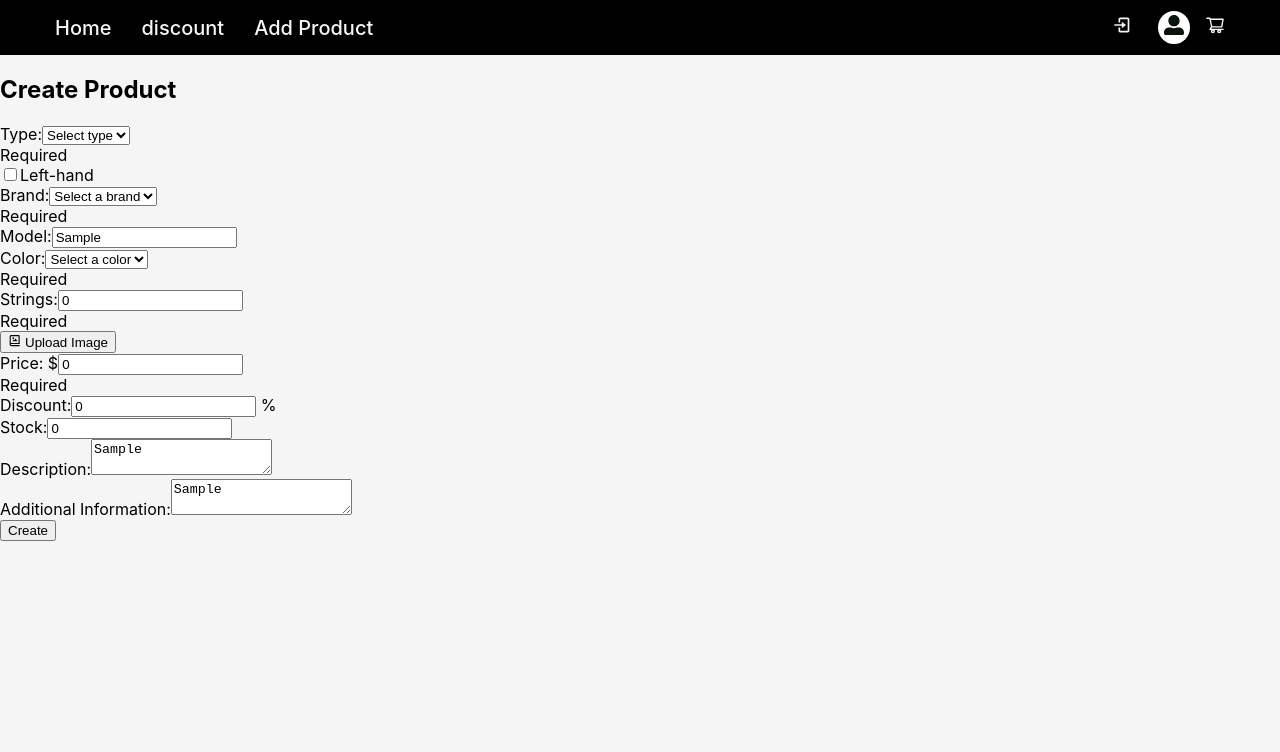
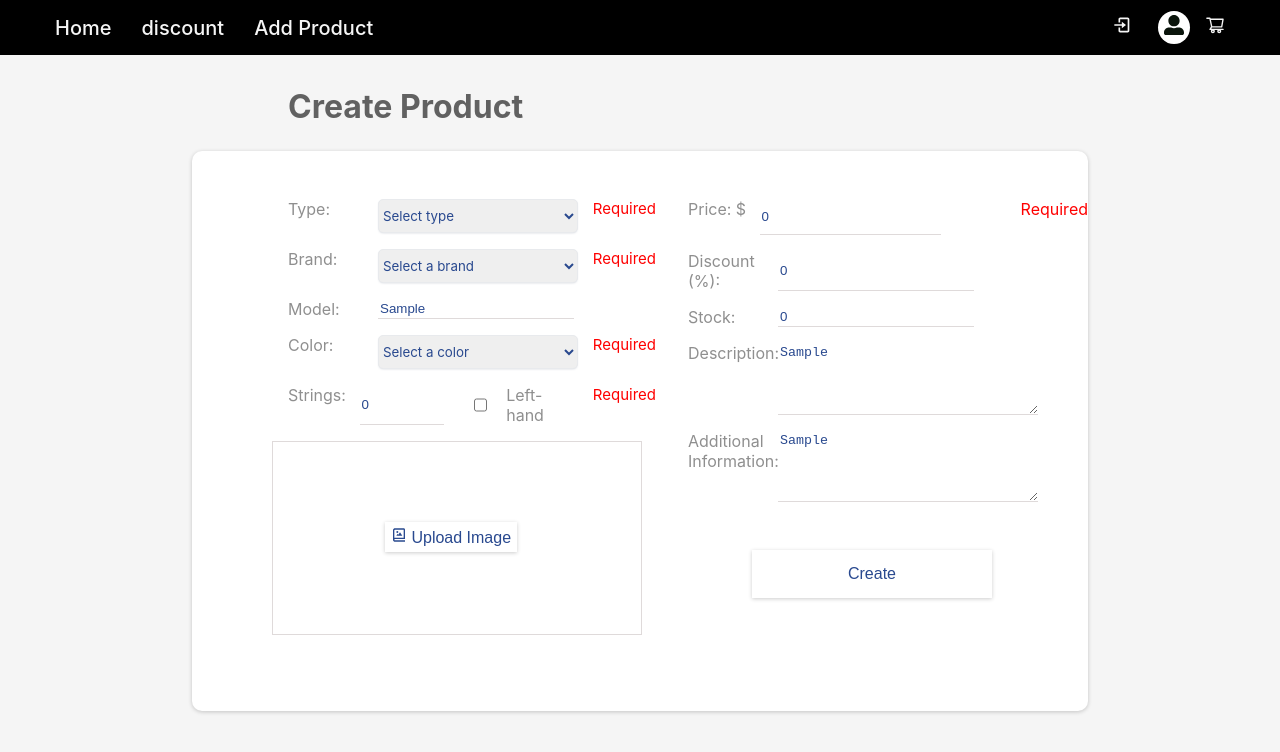
Before and after one commit to djaroldito/e-guitar-REACT, a React (Create React App) app in the folder client/: page /newProduct in a window 1280 px wide. Both pictures are taken after typing "Sample", "Sample", "Sample" into the empty fields and a click on the button "Create". Shown: the top 752 px of the page. Built offline with nearby package versions, Linux system fonts and the light colour scheme; a web font is replaced by a local one.

Commit message:
ProductForm actualizacion de estilos

```diff
--- a/client/src/routes/components/ProductForm/PreviewImage.js
+++ b/client/src/routes/components/ProductForm/PreviewImage.js
@@ -1,5 +1,6 @@
-import { useState, useEffect } from "react"
-import { FaTimes } from "react-icons/fa"
+import { useState, useEffect } from "react";
+import { FaTimes } from "react-icons/fa";
+import "./ProductForm.css";
 
 export const PreviewImage = ({ file, handleDelete }) => {
 	const [preview, setPreview] = useState("")
@@ -17,10 +18,10 @@ export const PreviewImage = ({ file, handleDelete }) => {
 	}, [file])
 
 	return (
-		<div style={{ display: "inline-block", position: "relative" }}>
+		<div className="prdImg"/* style={{ display: "inline-block", position: "relative"}} */>
 			{preview ? (
 				<>
-					<img src={preview} alt='Preview' width='200px' height='200px' />
+					<img src={preview} alt='Preview' width='100px' height='100px' />
 					<FaTimes
 						style={{ position: "absolute", zIndex: "1", cursor: "pointer" }}
 						onClick={handleDelete}
--- a/client/src/routes/components/ProductForm/ProductForm.css
+++ b/client/src/routes/components/ProductForm/ProductForm.css
@@ -2,17 +2,20 @@
 
 .prdHeader h2 {
     margin: 0;
-    padding-top: 1rem;
+    padding-top: 2rem;
     font-size: 2rem;
-    text-align: center;
+    text-align: left;
+    margin-left: 9em;
+    color: rgb(97, 97, 97);
 }
 /* BODY ---------------------------------------------------- */
+
 .prdFormContiner {
     height: 70vh;
     width: 70vw;
     margin-left: auto;
     margin-right: auto;
-    margin-top: 40px;
+    margin-top: 25px;
     border-radius: 10px;
     background-color: rgb(255, 255, 255);
     box-shadow: 0 1px 4px rgba(0, 0, 0, 0.2);
@@ -23,43 +26,145 @@
     display: grid;
     grid-template-columns: 50% 50%;
     height: 100%;
+    margin-left: 2em;
 }
 
 .prdGrid div {
     margin-bottom: 1em;
 }
 
+.prdErrorMsj {
+    color: red;
+    font-size: 15px;
+    margin-left: 1em;
+}
+
+.prdMarginError {
+    margin-left: 5em;
+    color: red
+}
+
+.prdInput, .prdString {
+    border: none;
+    border-bottom: 1px solid rgb(223, 218, 218);
+    outline: none;
+    color: rgb(41, 73, 143);
+}
+
+.prdInput {
+    width: 12rem;
+}
+
+.prdInput.textArea {
+    width: 16rem;
+    height: 5em;
+}
+
+.prdString {
+    width: 6em;
+    margin-right: 2em;
+}
+
+.prdSelect {
+    width: 15em;
+    position: relative;
+    border: 1px solid #E8EAED;
+    border-radius: 5px;
+    box-shadow: 0 1px 3px -2px #9098A9;
+    cursor: pointer;
+    font-family: inherit;
+    transition: all 150ms ease;
+    color: rgb(41, 73, 143);
+}
+
+.prdSelect:focus{
+    outline: none;
+    border-color: #eb984e;
+    box-shadow: 0 0 0 2px rgba(#a4b6ca,.2);
+}
+
+.prdSelect:hover {
+    color: rgb(97, 97, 97);
+}
+
 .prdFeatures, .prdValuation {
     display: block;
     margin-top: 3em;
     margin-left: 1em;
+    height: 60vh;
 }
 
-.prdFeatures label {
-    background-color: pink;
-    width: 100px;
-    margin-right: 1em;
+.prdFeatures {
+    margin-left: 3em;
 }
 
-.prdFormType {
-    display: flex;
-    background-color: green;
+.prdFeatures label, .prdValuation label {
+    width: 90px;
+    margin-left: 1em;
+    color: rgb(143, 143, 143)
 }
 
-.prdLefthand {
-    margin-left: 2em;
+.prdFormType, .prdFormBrand, .prdFormModel, .prdColor, .prdStrings, .prdPrice, .prdDiscount, .prdStock, .prdDescription, .prdAdInfo  {
+    display: flex;
 }
 
-.prdFormBrand {
-    background-color: blue;
-}
 
-.prdFormModel {
-    background-color: brown;
+.ImgContainarrrrr {
+    border: 1px solid rgb(223, 218, 218);
+    height: 12em;
+    width: 23em;
 }
 
 .prdImgload {
     display: flex;
-    background-color: yellow;
-    height: 50%;
+    max-height: 60%;
+    width: 90%;
+    margin-left: auto;
+    margin-right: auto;
+    margin-top: 3em;
 }
+
+.prdButtonImage {
+    min-width: 30px;
+    min-height: 30px;
+    color: rgb(41, 73, 143);
+    font-size: 16px;
+    background-color: white;
+    border: none;
+    cursor: pointer;
+    margin-left: 7em;
+    margin-top: 1em;
+    box-shadow: 0 1px 4px rgba(0, 0, 0, 0.2);
+}
+
+.prdButtonImage:hover {
+    color: #f58e34;
+}
+
+.prdImg {
+    display: inline-block;
+    position: relative;
+    justify-content: center;
+    align-items: center;
+    margin-left: auto;
+    margin-right: auto;
+    background-color: pink;
+}
+
+.prdBtnSubmit {
+    min-width: 15em;
+    min-height: 3em;
+    color: rgb(41, 73, 143);
+    font-size: 16px;
+    background-color: white;
+    border: none;
+    cursor: pointer;
+    margin-left: 5em;
+    margin-top: 2em;
+    box-shadow: 0 1px 4px rgba(0, 0, 0, 0.2);
+}
+
+.prdBtnSubmit:hover {
+    background-color: rgb(41, 73, 143);
+    color: white;
+}
--- a/client/src/routes/components/ProductForm/ProductForm.js
+++ b/client/src/routes/components/ProductForm/ProductForm.js
@@ -3,15 +3,16 @@ import axios from "axios";
 import { Formik, Form, Field, ErrorMessage } from "formik";
 import { BiPhotoAlbum } from "react-icons/bi";
 // redux
-import { useDispatch, useSelector } from "react-redux"
-import { useParams } from "react-router-dom"
+import { useDispatch, useSelector } from "react-redux";
+import { useParams } from "react-router-dom";
 import {
 	getById,
 	postProductForm,
 	editProductForm,
-} from "../../../Redux/productActions"
-import { clearDetail } from "../../../Redux/productSlice"
-import { PreviewImage } from "./PreviewImage"
+} from "../../../Redux/productActions";
+import { clearDetail } from "../../../Redux/productSlice";
+import { PreviewImage } from "./PreviewImage";
+import "./ProductForm.css";
 
 export default function ProductForm() {
 	const { id } = useParams()
@@ -125,10 +126,10 @@ export default function ProductForm() {
 						{!!status && <p>{status}</p>}
 						<div className="prdFeatures"> {/* FEATURES ---------------- */}
 
-						<div className="prdFormType"> {/* Type & LHand ------------ */}
+						<div className="prdFormType"> {/* Type ------- ------------ */}
 
 							<label htmlFor='type'>Type:</label>
-							<Field as='select' name='type'>
+							<Field className="prdSelect" as='select' name='type'>
 								<option value=''>Select type</option>
 								{types &&
 									types.map((x) => (
@@ -137,17 +138,12 @@ export default function ProductForm() {
 										</option>
 									))}
 							</Field>
-							<ErrorMessage name='type' component='div' />
-
-
-							<Field type='checkbox' name='leftHand' />
-							<label htmlFor='model'>Left-hand</label>
-
+							<ErrorMessage className="prdErrorMsj" name='type' component='div' />
 						</div>
 
 						<div className="prdFormBrand"> {/*Brand-------------------  */}
 							<label htmlFor='brand'>Brand:</label>
-							<Field as='select' name='brand'>
+							<Field className="prdSelect" as='select' name='brand'>
 								<option value=''>Select a brand</option>
 								{brands &&
 									brands.map((x) => (
@@ -156,16 +152,16 @@ export default function ProductForm() {
 										</option>
 									))}
 							</Field>
-							<ErrorMessage name='brand' component='div' />
+							<ErrorMessage className="prdErrorMsj" name='brand' component='div' />
 						</div>
 						<div className="prdFormModel"> {/* Model ------------------ */}
 							<label htmlFor='model'>Model:</label>
-							<Field type='text' name='model' />
-							<ErrorMessage name='model' component='div' />
+							<Field className="prdInput" type='text' name='model' />
+							<ErrorMessage className="prdErrorMsj" name='model' component='div' />
 						</div>
 						<div className="prdColor"> {/* Color ---------------------- */}
 							<label htmlFor='color'>Color:</label>
-							<Field as='select' name='color'>
+							<Field className="prdSelect" as='select' name='color'>
 								<option value=''>Select a color</option>
 								{colors &&
 									colors.map((x) => (
@@ -174,14 +170,17 @@ export default function ProductForm() {
 										</option>
 									))}
 							</Field>
-							<ErrorMessage name='color' component='div' />
+							<ErrorMessage className="prdErrorMsj" name='color' component='div' />
 						</div>
-						<div className="prdStrings"> {/* Strings ------------------ */}
+						<div className="prdStrings"> {/* Strings & LeftHand --------------- */}
 							<label htmlFor='strings'>Strings:</label>
-							<Field type='number' min='0' name='strings' />
-							<ErrorMessage name='strings' component='div' />
+							<Field className="prdString" type='number' min='0' name='strings' />
+							<Field type='checkbox' name='leftHand' />
+							<label htmlFor='model'>Left-hand</label>
+							<ErrorMessage className="prdErrorMsj" name='strings' component='div' />
 						</div>
-						<div className="prdImgload"> {/* Img load ------------------ */}
+						<div className="ImgContainarrrrr">
+						<div>
 							<input
 								type='file'
 								ref={fileRef}
@@ -192,13 +191,14 @@ export default function ProductForm() {
 								}}
 							/>
 						</div>
-						<div>
+						<div className="prdImgload"> {/* Img load ------------------ */}
 							{/* Render Images */}
 							{productImages.length > 0 &&
 								productImages.map((f, i) => (
 									<PreviewImage
 										file={f}
 										key={i}
+
 										handleDelete={() => handleDeleteImage(f)}
 									/>
 								))}
@@ -207,47 +207,46 @@ export default function ProductForm() {
 							type='button'
 							onClick={() => fileRef.current.click()}
 							disabled={productImages.length >= 3}
-							className="prdButton">
+							className="prdButtonImage">
 							<BiPhotoAlbum /> Upload Image
 						</button>
 						</div>
+					</div>
 				{/* ----------------------------------------------------------------- */}
 
 						<div className="prdValuation"> {/* VALUATION ------------- */}
 						<div className="prdPrice"> {/* Price --------------------- */}
 							<label htmlFor='price'>Price: $</label>
-							<Field type='number' step='0.1' min='0' name='price' />
-							<ErrorMessage name='price' component='div' />
+							<Field className="prdInput" type='number' step='0.1' min='0' name='price' />
+							<ErrorMessage className="prdMarginError" name='price' component='div' />
 						</div>
 
 						<div className="prdDiscount"> {/* Discount ---------------- */}
-							<label htmlFor='discount'>
-								Discount:
-								<Field type='number' min='0' name='discount' /> %{" "}
-							</label>
-							<ErrorMessage name='discount' component='div' />
+							<label htmlFor='discount'> Discount (%):</label>
+							<Field className="prdInput" type='number' min='0' name='discount' /> {/* %{" "} */}
+							<ErrorMessage className="prdMarginError"  name='discount' component='div' />
 						</div>
 
 						<div className="prdStock"> {/* Stock -----------------------*/}
 							<label htmlFor='stock'>Stock:</label>
-							<Field type='number' min='0' name='stock' />
-							<ErrorMessage name='stock' component='div' />
+							<Field className="prdInput" type='number' min='0' name='stock' />
+							<ErrorMessage className="prdMarginError" name='stock' component='div' />
 						</div>
 
 						<div className="prdDescription"> {/* Description ----------- */}
 							<label htmlFor='description'>Description:</label>
-							<Field as='textarea' name='description' />
-							<ErrorMessage name='description' component='div' />
+							<Field className="prdInput textArea" as='textarea' name='description' />
+							<ErrorMessage className="prdErrorMsj" name='description' component='div' />
 						</div>
 
 						<div className="prdAdInfo"> {/* Add Info ------------------- */}
 							<label htmlFor='aditionalInformation'>
 								Additional Information:
 							</label>
-							<Field as='textarea' name='aditionalInformation' />
-							<ErrorMessage name='aditionalInformation' component='div' />
+							<Field className="prdInput textArea" as='textarea' name='aditionalInformation' />
+							<ErrorMessage className="prdErrorMsj" name='aditionalInformation' component='div' />
 						</div>
-						<button type='submit' disabled={isSubmitting} className="prdSubmit">
+						<button className="prdBtnSubmit" type='submit' disabled={isSubmitting}>
 							Create
 						</button>
 						</div>
```
